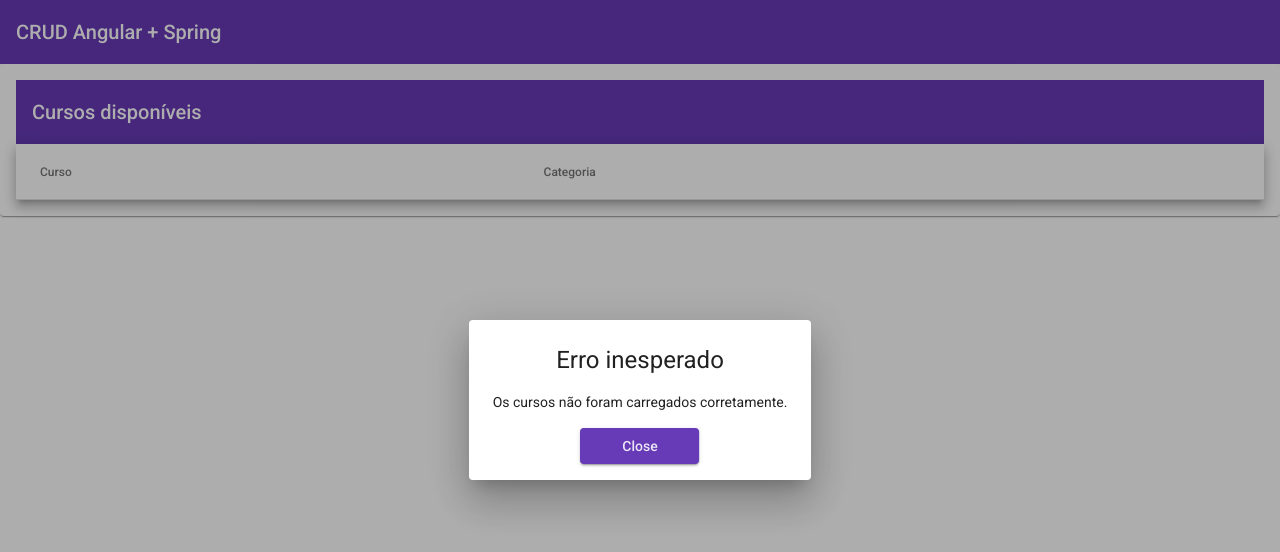
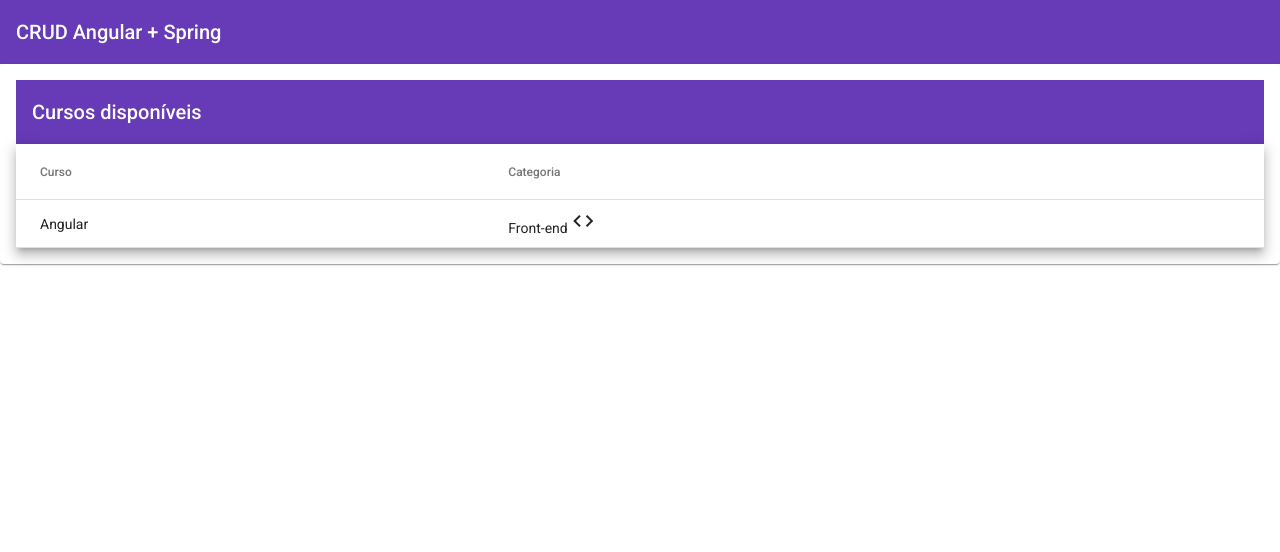
Before and after one commit to mdeiroslucas/angular-spring-courses, an Angular app: page /courses in a window 1280 px wide. Shown: the top 552 px of the page. Built offline with nearby package versions, Linux system fonts and the light colour scheme; no server answers.

Commit message:
implementing icons

```diff
--- a/src/app/courses/courses/courses.component.html
+++ b/src/app/courses/courses/courses.component.html
@@ -17,7 +17,9 @@
       <!-- Name Column -->
       <ng-container matColumnDef="category">
         <th mat-header-cell *matHeaderCellDef>Categoria</th>
-        <td mat-cell *matCellDef="let course">{{ course.category }}</td>
+        <td mat-cell *matCellDef="let course">{{ course.category }}
+          <mat-icon aria-hidden="false" aria-label="Categoria do curso">{{ course.category | category}}</mat-icon>
+        </td>
       </ng-container>
 
       <tr mat-header-row *matHeaderRowDef="displayedColumns"></tr>
--- a/src/app/courses/services/courses.service.ts
+++ b/src/app/courses/services/courses.service.ts
@@ -9,7 +9,7 @@
 })
 export class CoursesService {
 
-  private readonly API = "/assets/acourses.json"
+  private readonly API = "/assets/courses.json"
 
   constructor(private httpCliente: HttpClient) {}
 
--- a/src/app/shared/components/error-dialog/error-dialog.component.html
+++ b/src/app/shared/components/error-dialog/error-dialog.component.html
@@ -1,7 +1,7 @@
-<div class="error-message" align="center" >
+<div class="error-message">
   <h1 mat-dialog-title color="primary">Erro inesperado</h1>
   <div mat-dialog-content>{{ data }}</div>
-  <div mat-dialog-actions align="center">
+  <div mat-dialog-actions>
     <button mat-raised-button color="primary" mat-button mat-dialog-close>Close</button>
   </div>
 </div>
--- a/src/app/shared/components/error-dialog/error-dialog.component.scss
+++ b/src/app/shared/components/error-dialog/error-dialog.component.scss
@@ -1,8 +1,7 @@
 .error-message {
+  display: flex;
+  flex-direction: column;
   align-items: center;
-  // justify-content: center;
-
-
   button {
     padding: 0 3em;
   }
--- /dev/null
+++ b/src/app/shared/pipes/category.pipe.ts
@@ -0,0 +1,15 @@
+import { Pipe, PipeTransform } from '@angular/core';
+
+@Pipe({
+  name: 'category'
+})
+export class CategoryPipe implements PipeTransform {
+
+  transform(value: string): string {
+     switch(value) {
+      case "front-end" : return "code";
+      case "back-end" : return "computer";
+     } return "code";
+  }
+
+}
--- a/src/app/shared/shared.module.ts
+++ b/src/app/shared/shared.module.ts
@@ -3,19 +3,22 @@
 
 import { AppMaterialModule } from './app-material/app-material.module';
 import { ErrorDialogComponent } from './components/error-dialog/error-dialog.component';
+import { CategoryPipe } from './pipes/category.pipe';
 
 
 
 @NgModule({
   declarations: [
     ErrorDialogComponent,
+    CategoryPipe,
   ],
   imports: [
     CommonModule,
     AppMaterialModule,
   ],
   exports: [
-    ErrorDialogComponent
+    ErrorDialogComponent,
+    CategoryPipe,
   ]
 
 })
```
Also changed, not shown: src/app/shared/app-material/app-material.module.ts (+4 -3 lines), 1 other file (tests, documents, lock files or other folders).
